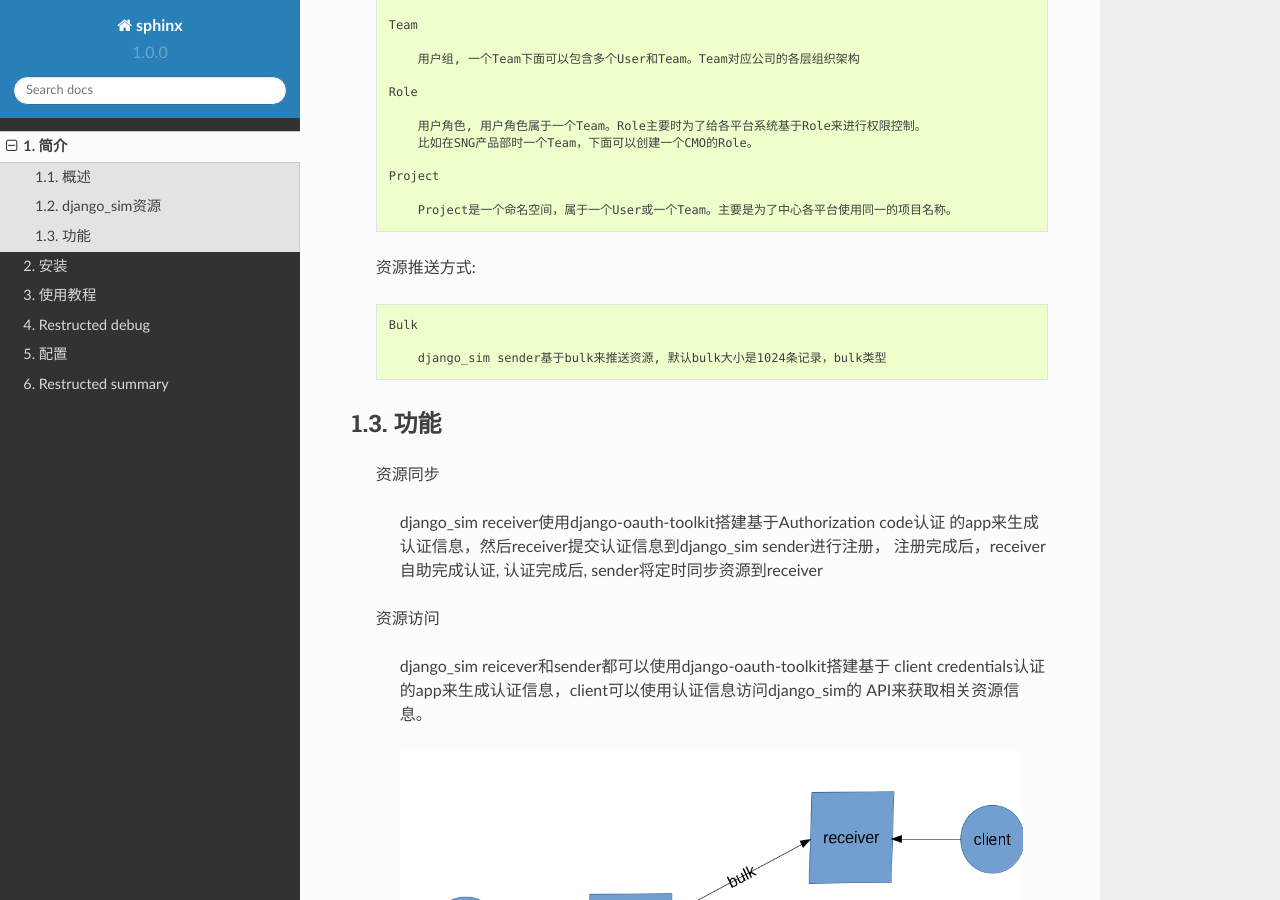
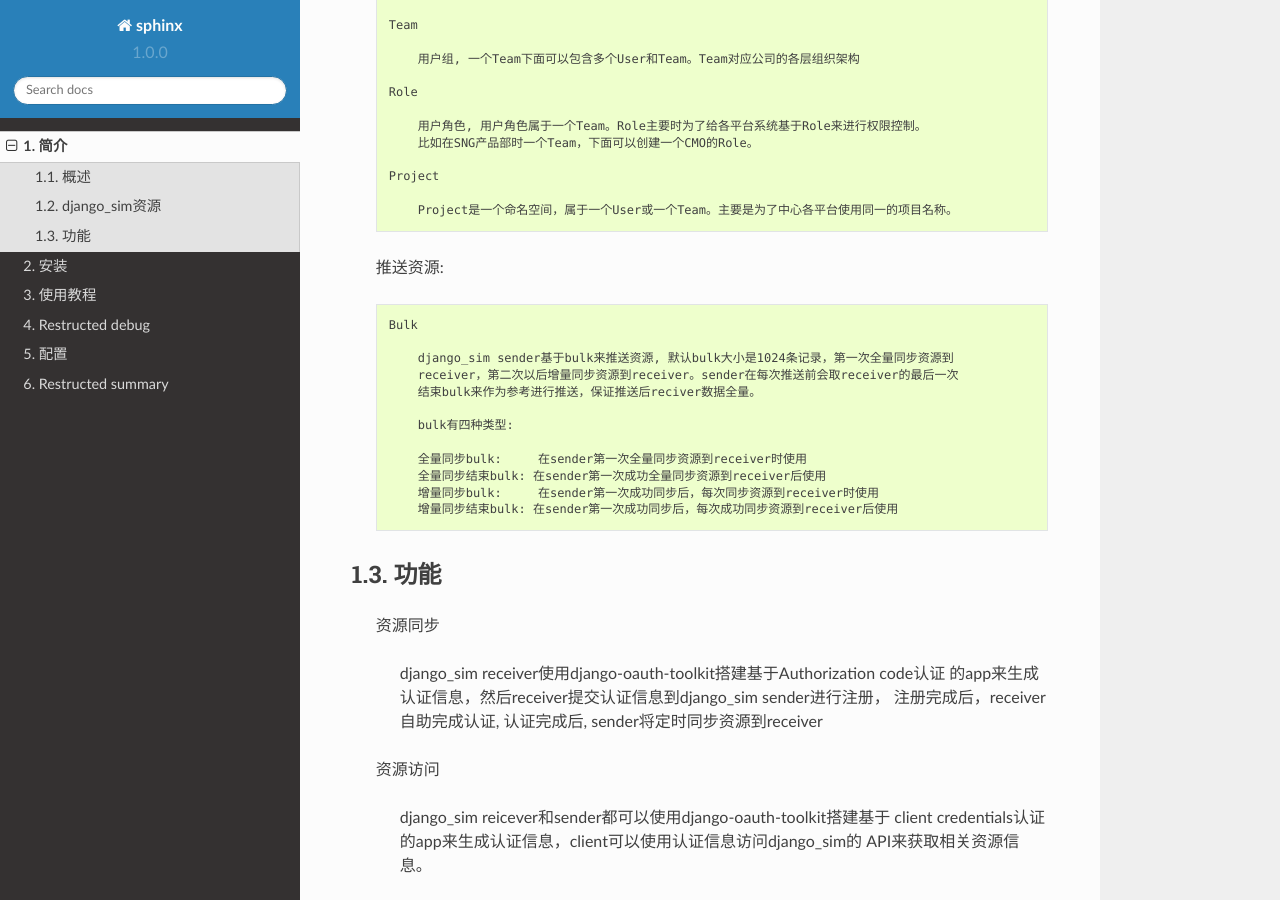
Before and after one commit to damoncheng/Sphinx, a Sphinx documentation site: the page built from source/restructed/django_sim_introdution.rst, in a window 1280 px wide and 900 px high, scrolled down 469 px. Built offline with Sphinx 7.4.7 and the Read the Docs theme 2.0.0, drawn with Linux system fonts in a browser that asks for light colours.

Commit message:
django_sim config

```diff
--- a/source/restructed/django_sim_introdution.rst
+++ b/source/restructed/django_sim_introdution.rst
@@ -31,11 +31,20 @@ django_sim资源
 
             Project是一个命名空间，属于一个User或一个Team。主要是为了中心各平台使用同一的项目名称。
 
-    资源推送方式::
+    推送资源::
 
         Bulk
 
-            django_sim sender基于bulk来推送资源, 默认bulk大小是1024条记录，bulk类型
+            django_sim sender基于bulk来推送资源, 默认bulk大小是1024条记录，第一次全量同步资源到
+            receiver，第二次以后增量同步资源到receiver。sender在每次推送前会取receiver的最后一次
+            结束bulk来作为参考进行推送，保证推送后reciver数据全量。
+
+            bulk有四种类型:
+
+            全量同步bulk:     在sender第一次全量同步资源到receiver时使用
+            全量同步结束bulk: 在sender第一次成功全量同步资源到receiver后使用
+            增量同步bulk:     在sender第一次成功同步后，每次同步资源到receiver时使用
+            增量同步结束bulk: 在sender第一次成功同步后，每次成功同步资源到receiver后使用
 
 
 
```
Also changed, not shown: 2 other files.
